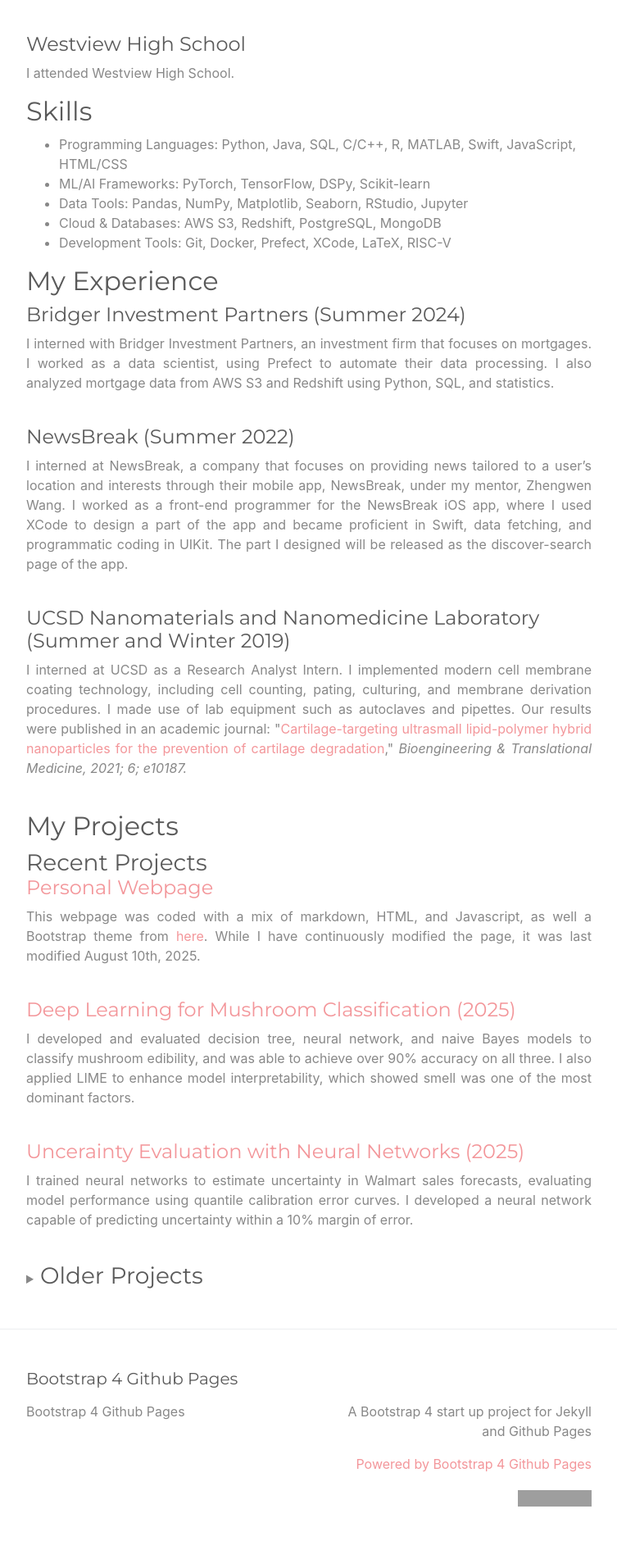
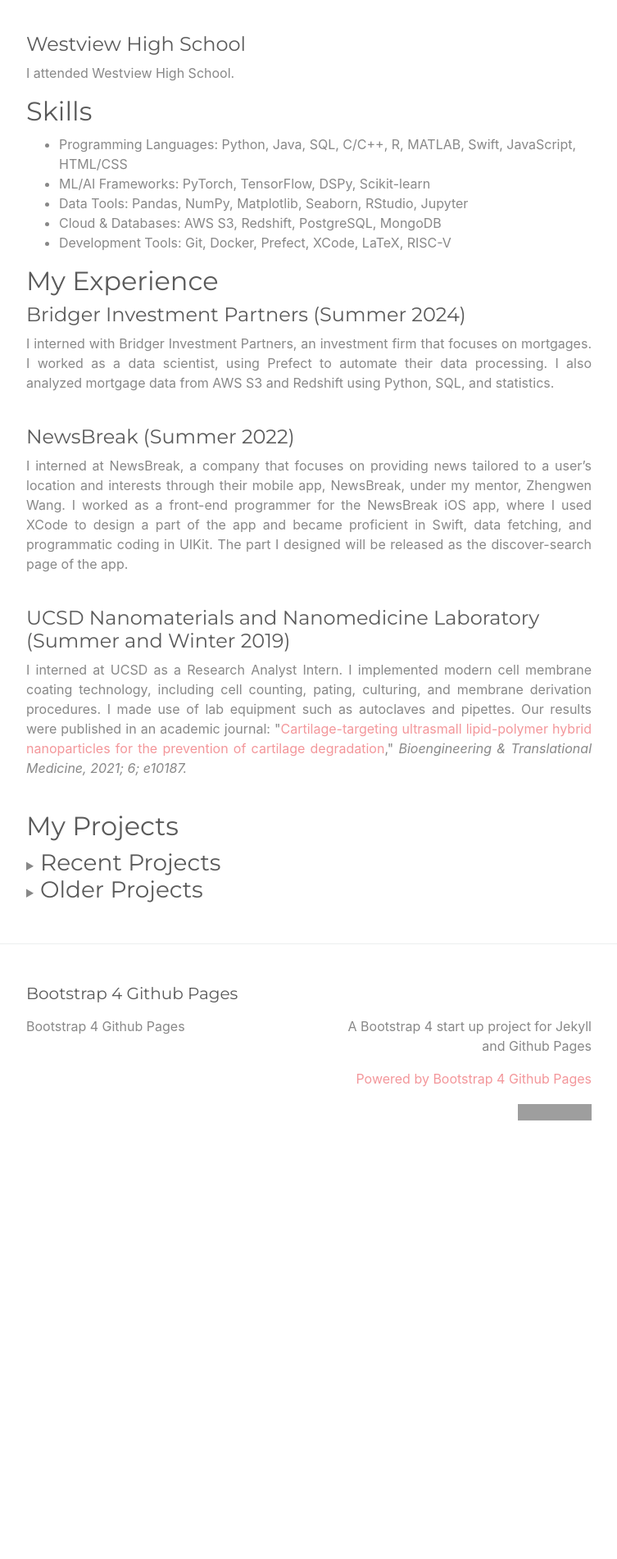
Before and after one commit to DerrickhSun/DerrickhSun.github.io, a Jekyll site: the page built from index.md, in a window 1280 px wide. Shown: the part 1015-2917 px from the top of the page at 82% size, without its empty margins (263-1016 px from the left). Built offline with Jekyll 4.4.1, drawn with Linux system fonts in a browser that asks for light colours; after the commit the page ends 2447 px from its top, so only the background shows below that; some of the changed lines change nothing that is shown; grey boxes are pictures that could not be loaded.

Commit message:
added recent projects dropdown

```diff
--- a/index.md
+++ b/index.md
@@ -63,24 +63,31 @@
 
 ## My Projects
 
-### Recent Projects
+<details>
+  <style>
+    h3 {
+      display: inline; /* Or display: inline-block; */
+    }
+  </style>
+  <summary><h3>Recent Projects</h3>
+  </summary>
 
-#### [Personal Webpage](https://derrickhsun.github.io/)
+  <h4><a href="https://github.com/DerrickhSun/DerrickhSun.github.io">Personal Webpage</a></h4>
 
-<div style="text-align: justify">
-This webpage was coded with a mix of markdown, HTML, and Javascript, as well a Bootstrap theme from <a href="https://github.com/nicolas-van/bootstrap-4-github-pages">here</a>. While I have continuously modified the page, it was last modified August 10th, 2025.
-</div><br>
+  <div style="text-align: justify">
+  This webpage was coded with a mix of markdown, HTML, and Javascript, as well a Bootstrap theme from <a href="https://github.com/nicolas-van/bootstrap-4-github-pages">here</a>. While I have continuously modified the page, it was last modified August 10th, 2025.
+  </div><br>
 
-#### [Deep Learning for Mushroom Classification (2025)](https://github.com/DerrickhSun/CS573MushroomProject)
+  <h4><a href="https://github.com/DerrickhSun/CS573MushroomProject">Deep Learning for Mushroom Classification (2025)</a></h4>
 
-<div style="text-align: justify">
-I developed and evaluated decision tree, neural network, and naive Bayes models to classify mushroom edibility, and was able to achieve over 90% accuracy on all three. I also applied LIME to enhance model interpretability, which showed smell was one of the most dominant factors.</div><br>
+  <div style="text-align: justify">
+  I developed and evaluated decision tree, neural network, and naive Bayes models to classify mushroom edibility, and was able to achieve over 90% accuracy on all three. I also applied LIME to enhance model interpretability, which showed smell was one of the most dominant factors.</div><br>
 
-#### [Uncerainty Evaluation with Neural Networks (2025)](https://github.com/DerrickhSun/CS578-Uncertainty-Project)
+  <h4><a href="https://github.com/DerrickhSun/CS578-Uncertainty-Project">Uncerainty Evaluation with Neural Networks (2025)</a></h4>
 
-<div style="text-align: justify">
-I trained neural networks to estimate uncertainty in Walmart sales forecasts, evaluating model performance using quantile calibration error curves. I developed a neural network capable of predicting uncertainty within a 10% margin of error.</div><br>
-
+  <div style="text-align: justify">
+  I trained neural networks to estimate uncertainty in Walmart sales forecasts, evaluating model performance using quantile calibration error curves. I developed a neural network capable of predicting uncertainty within a 10% margin of error.</div><br>
+</details>
 
 <details>
   <style>
```
